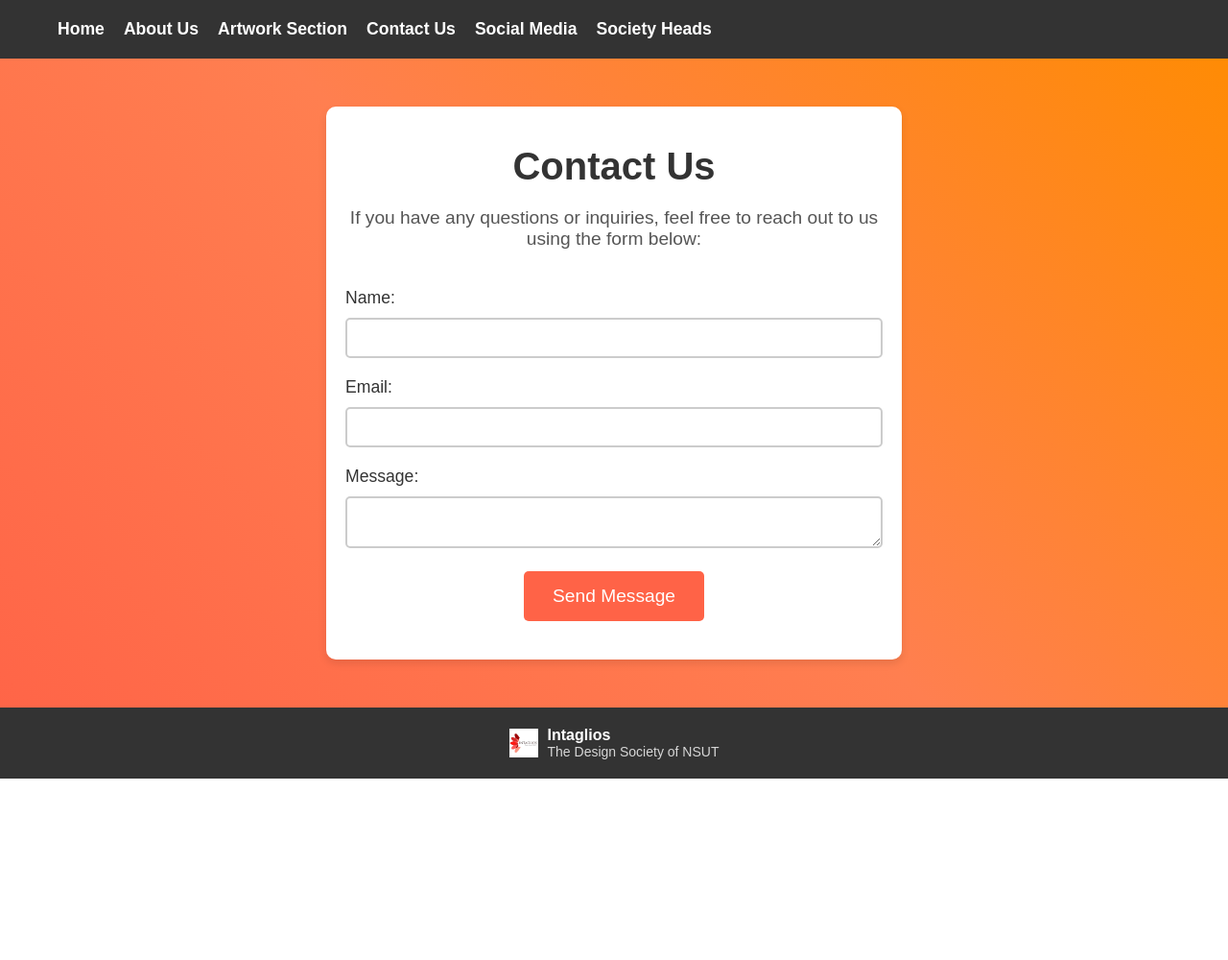
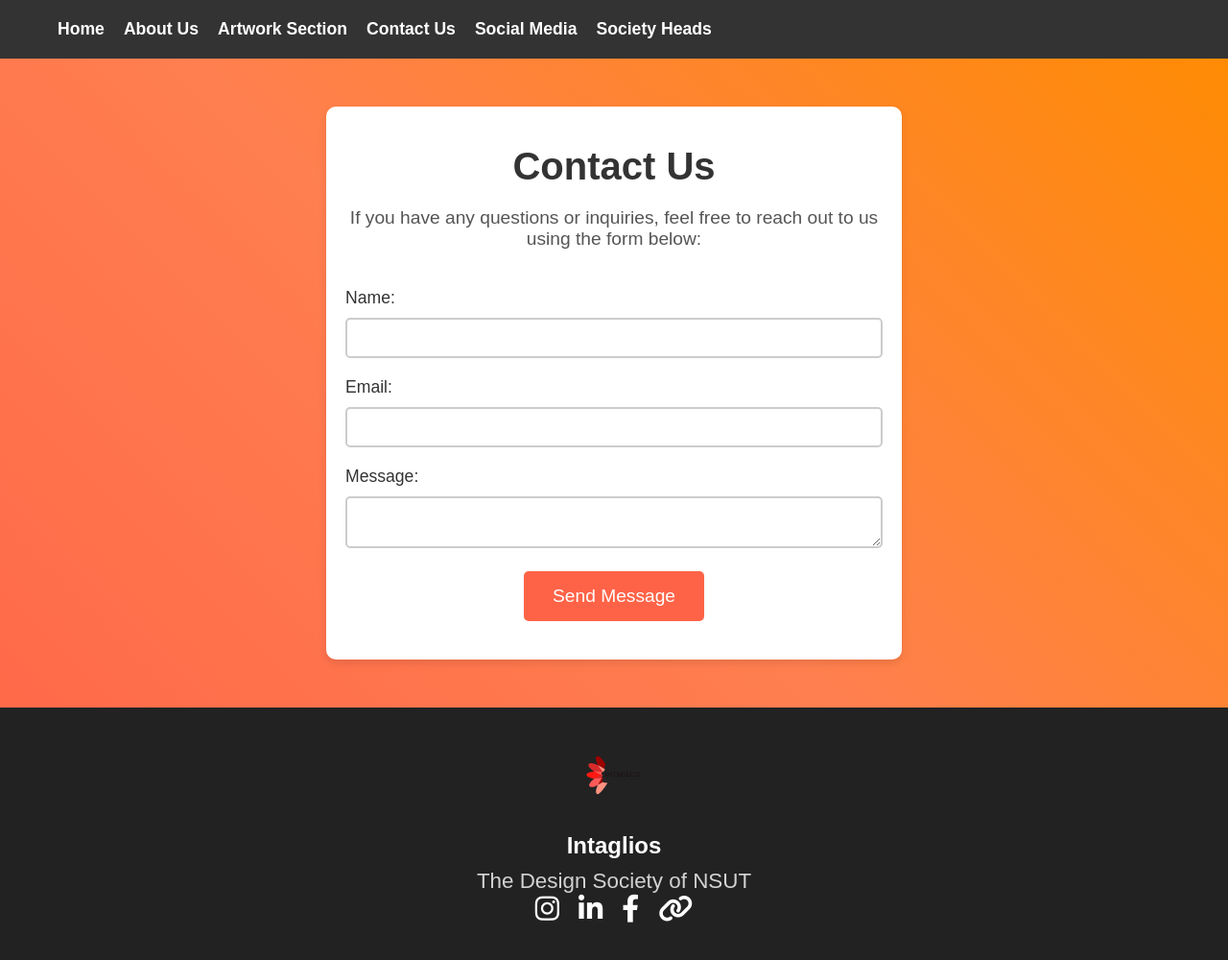
Before and after one commit to KillerHyena/Intaglios-Website, a website: page Contact Us/contact.html in a window 1280 px wide. Shown: the whole page at 96% size. Before the commit the page ends 811 px from the top, so only its background shows below. Drawn offline with Linux system fonts and the light colour scheme.

Commit message:
Initial commit

```diff
--- a/Contact Us/contact.css
+++ b/Contact Us/contact.css
@@ -11,6 +11,9 @@ body {
     background: linear-gradient(45deg, #ff6347, #ff7f50, #ff8c00);
     color: #333;
     overflow-x: hidden;
+    min-height: 100vh; /* Ensure the body takes at least the full height of the viewport */
+    display: flex;
+    flex-direction: column;
 }
 
 /* Header Styles */
@@ -171,122 +174,68 @@ ul li a:hover::before {
 footer {
     background-color: #222;
     color: white;
-    padding: 20px;
+    padding: 40px 20px;
     text-align: center;
+    margin-top: auto;
 }
 
 /* Footer Content Styles */
 .footer-content {
     display: flex;
-    align-items: center; /* Center content vertically */
-    justify-content: center; /* Center content horizontally */
-    gap: 10px;
+    flex-direction: column;
+    align-items: center;
+    gap: 20px;
     max-width: 1200px;
     margin: 0 auto;
 }
 
-/* Logo Styles */
+/* Logo Section */
 .footer-logo {
-    width: 30px; /* Adjusted for a smaller logo */
-    height: 30px; /* Ensuring it remains proportional */
-    margin: 0; /* Removed unnecessary spacing */
+    width: 60px;
+    height: 60px;
+    margin-bottom: 10px;
 }
 
 /* Footer Text */
 .footer-text {
-    text-align: left; /* Align text to the left of the image */
+    text-align: center;
 }
 
 .footer-text h1 {
-    font-size: 16px; /* Slightly smaller font size for better proportions */
-    margin: 0;
+    font-size: 1.5em;
+    margin-bottom: 10px;
 }
 
 .footer-text p {
-    font-size: 14px;
-    margin: 0;
+    font-size: 1.4em;
     opacity: 0.8;
+}
+
+/* Footer Social Media */
+.footer-social-media {
+    display: flex;
+    gap: 20px;
+    justify-content: center;
+}
+
+.footer-social-media a {
+    color: white;
+    font-size: 1.8em;
+    text-decoration: none;
+    transition: color 0.3s ease;
+}
+
+.footer-social-media a:hover {
+    color: #ff6347;
 }
 
 /* Mobile Responsive Styles */
 @media (max-width: 768px) {
     .footer-content {
-        flex-direction: column; /* Stack content for smaller screens */
-        text-align: center;
-        gap: 10px;
-    }
-
-    .footer-logo {
-        margin: 0 auto 10px auto; /* Center the logo on mobile */
+        gap: 15px;
     }
 
     .footer-text {
-        text-align: center; /* Ensure text is centered */
+        text-align: center;
     }
 }
-
-/* Footer Styles */
-footer {
-    background-color: #333;
-    color: white;
-    padding: 20px;
-    text-align: center;
-    animation: fadeIn 2s ease-out;
-}
-
-/* Animations */
-@keyframes slideIn {
-    from {
-        transform: translateY(-100%);
-    }
-    to {
-        transform: translateY(0);
-    }
-}
-
-@keyframes fadeIn {
-    from {
-        opacity: 0;
-    }
-    to {
-        opacity: 1;
-    }
-}
-
-@keyframes fadeInUp {
-    from {
-        opacity: 0;
-        transform: translateY(20px);
-    }
-    to {
-        opacity: 1;
-        transform: translateY(0);
-    }
-}
-
-/* Responsive Styles */
-@media screen and (max-width: 768px) {
-    ul {
-        display: none;
-        width: 100%;
-        flex-direction: column;
-        text-align: center;
-        background-color: #333;
-    }
-
-    ul li {
-        margin: 10px 0;
-    }
-
-    .hamburger {
-        display: flex;
-    }
-
-    .active {
-        display: flex;
-    }
-
-    .contact {
-        padding: 20px;
-    }
-}
--- a/Contact Us/contact.html
+++ b/Contact Us/contact.html
@@ -6,6 +6,10 @@
     <title>Contact Us - Intaglios</title>
     <script type="module" crossorigin src="contact.js"></script>
     <link rel="stylesheet" href="contact.css">
+    <link
+    href="https://cdnjs.cloudflare.com/ajax/libs/font-awesome/6.0.0-beta3/css/all.min.css"
+    rel="stylesheet"
+>
 </head>
 <body>
     <header>
@@ -48,11 +52,25 @@
 
     <footer class="footer">
         <div class="footer-content">
-            <img src="../Homepage/Intaglio logo.webp" alt="Intaglios Logo" class="footer-logo">
+            <img src="../Homepage/Intaglios_logo-removebg-preview.png" alt="Intaglios Logo" class="footer-logo">
             <div class="footer-text">
                 <h1>Intaglios</h1>
                 <p>The Design Society of NSUT</p>
             </div>
+        </div>
+        <div class="footer-social-media">
+            <a href="https://www.instagram.com/intaglios.nsut/?hl=en" target="_blank" aria-label="Instagram">
+                <i class="fab fa-instagram"></i>
+            </a>
+            <a href="https://www.linkedin.com/company/intaglios/posts/?feedView=all" target="_blank" aria-label="LinkedIn">
+                <i class="fab fa-linkedin-in"></i>
+            </a>
+            <a href="https://www.facebook.com/people/Intaglios-Nsut/pfbid02vXo7x1f6jxaTGozKtD4PZc6hYrtSmK8Y5cAHVDoaagbXQym324iLBafKLvYVpVXpl/" target="_blank" aria-label="Facebook">
+                <i class="fab fa-facebook-f"></i>
+            </a>
+            <a href="https://linktr.ee/intaglios.nsut" target="_blank" aria-label="Linktree">
+                <i class="fas fa-link"></i>
+            </a>
         </div>
     </footer>
 
--- a/Homepage/style.css
+++ b/Homepage/style.css
@@ -11,6 +11,11 @@ body {
     background: linear-gradient(45deg, #ff6347, #ff7f50, #ff8c00);
     color: #333;
     overflow-x: hidden;
+    padding-bottom: 0; /* Ensure no extra padding below */
+    margin-bottom: 0; /* Ensure no extra margin below */
+    min-height: 100vh; /* Ensure the body takes at least the full height of the viewport */
+    display: flex;
+    flex-direction: column;
 }
 
 /* Header Styles */
@@ -144,33 +149,56 @@ ul li a:hover::before {
 footer {
     background-color: #333;
     color: white;
-    padding: 20px;
+    padding: 20px 20px 40px;
     text-align: center;
     animation: fadeIn 2.5s ease-out;
+    margin-top: auto; /* Ensures the footer is at the bottom of the page */
 }
-
-.footer-content {
+.footer-container {
     display: flex;
+    flex-direction: column;
     align-items: center;
     justify-content: center;
     max-width: 1200px;
     margin: 0 auto;
+    text-align: center;
+}
+
+.footer-logo-section {
+    margin-bottom: 20px;
 }
 
 .footer-logo {
-    width: 50px; /* Set the logo size */
-    margin-right: 20px; /* Add space between the logo and text */
+    width: 60px; /* Adjusted for better visibility */
+    margin-bottom: 10px;
 }
 
-.footer-text h1 {
-    font-size: 20px; /* Adjust font size of the title */
-    margin: 0; /* Remove margin */
+.footer-logo-section h1 {
+    font-size: 24px;
+    margin: 5px 0;
 }
 
-.footer-text p {
-    font-size: 14px; /* Adjust font size of the description */
-    margin: 0; /* Remove margin */
-    opacity: 0.8; /* Add a slightly faded look */
+.footer-logo-section p {
+    font-size: 14px;
+    opacity: 0.8;
+}
+
+.footer-social-media {
+    display: flex;
+    gap: 20px;
+    justify-content: center;
+    margin-top: 10px;
+}
+
+.footer-social-media a {
+    color: white;
+    font-size: 18px;
+    text-decoration: none;
+    transition: color 0.3s ease;
+}
+
+.footer-social-media a:hover {
+    color: #ff6347;
 }
 
 /* Animations */
@@ -236,4 +264,13 @@ footer {
     .active {
         display: flex;
     }
+
+    .footer-container {
+        flex-direction: column;
+        gap: 20px;
+    }
+
+    .footer-social-media {
+        justify-content: center;
+    }
 }
```
Also changed, not shown: Homepage/index.html (+19 -1 lines), Homepage/Intaglios logo.jpg (added), Homepage/Intaglios_logo-removebg-preview.png (added).
